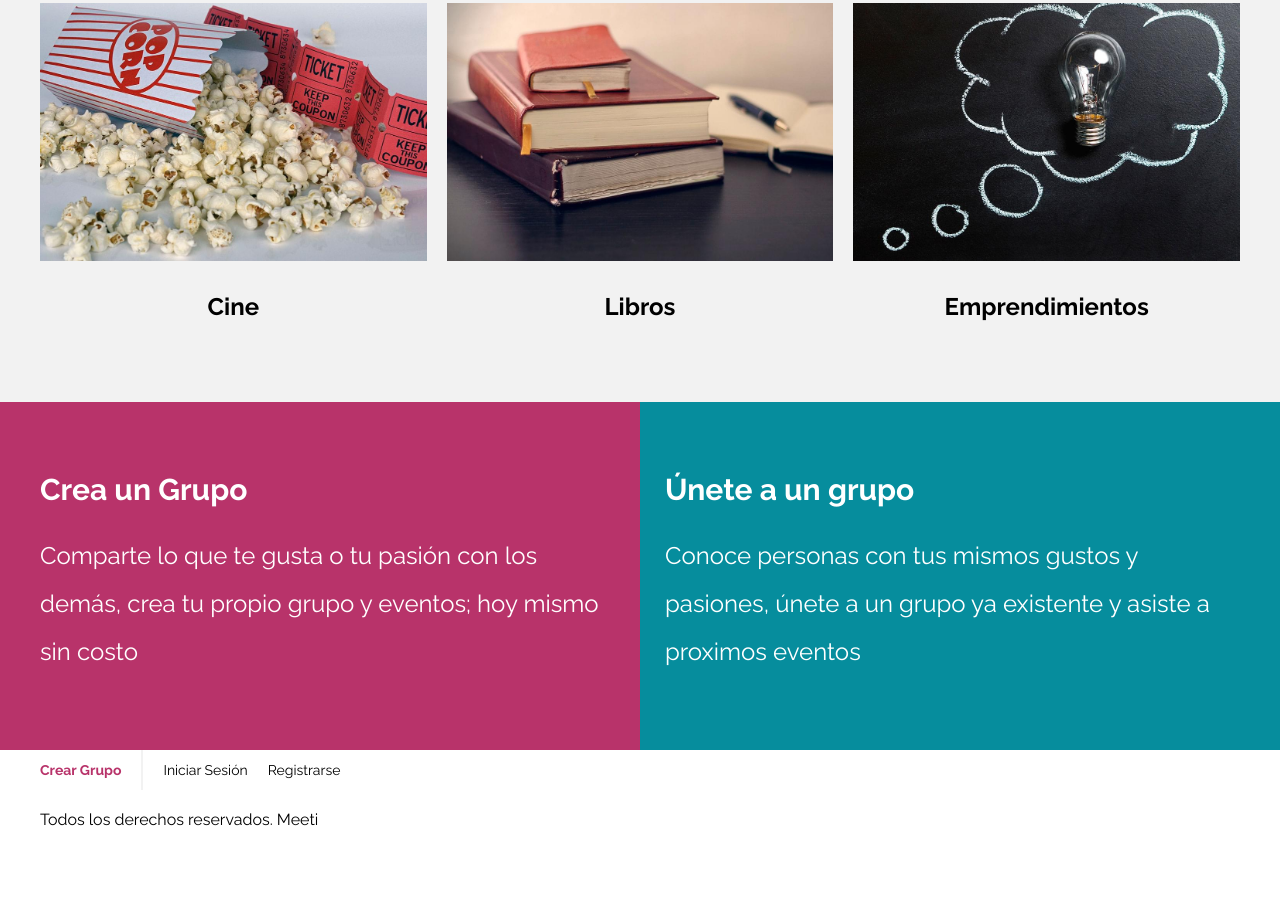
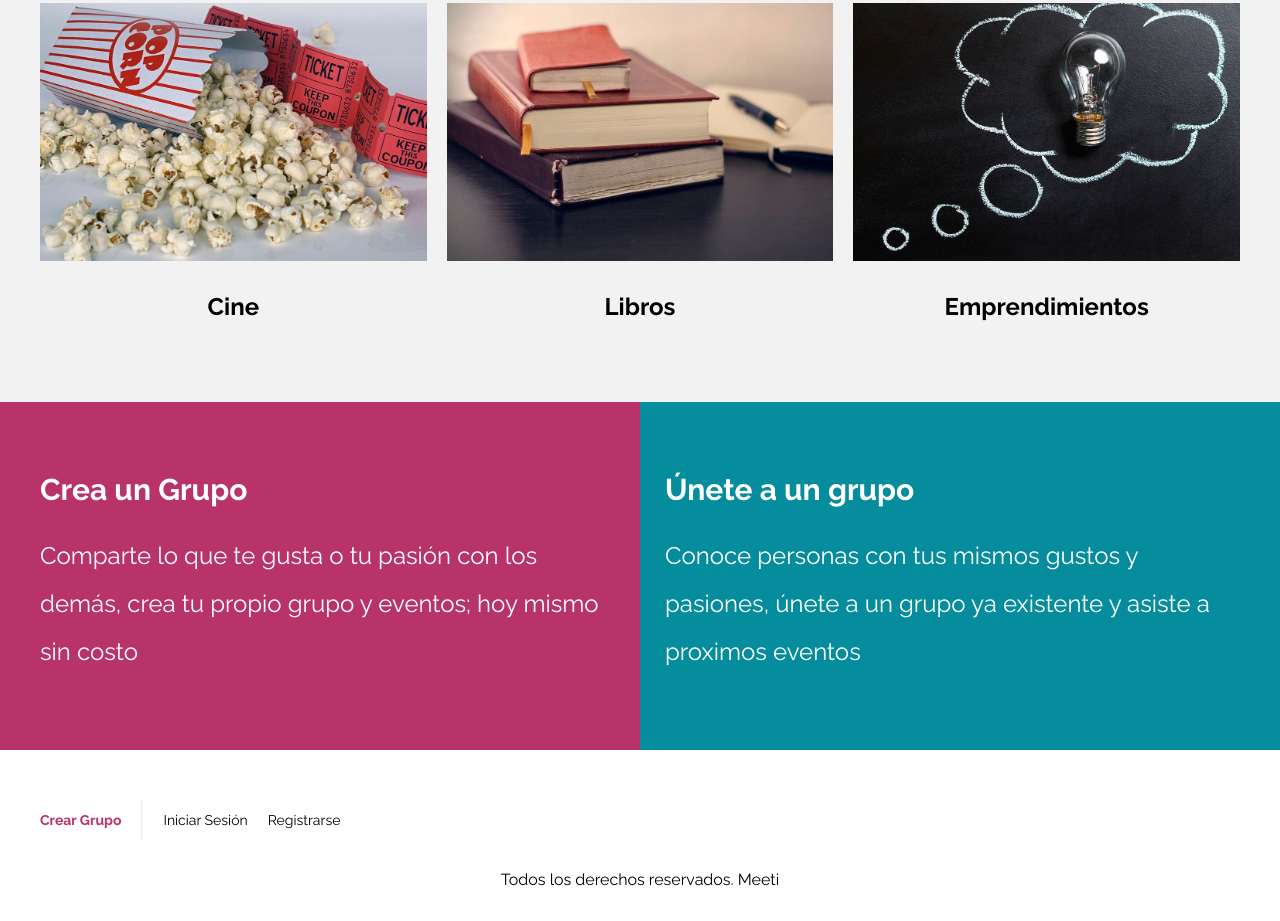
Before and after one commit to contactofernando/Meeti, a website: page index.html in a window 1280 px wide. Shown: the part 2847-3768 px from the top of the page. Before the commit the page ends 3698 px from the top, so only its background shows below. Drawn offline with Linux system fonts and the light colour scheme.

Commit message:
Creado footer en HTML y agregado CSS

```diff
--- a/src/scss/app.scss
+++ b/src/scss/app.scss
@@ -1,3 +1,4 @@
 @use 'base';
 @use 'ui/header';
 @use 'ui/contenido';
+@use 'ui/footer';
--- /dev/null
+++ b/src/scss/ui/footer/_footer.scss
@@ -0,0 +1,10 @@
+
+
+.footer {
+    padding-top: 5rem;
+
+    &__copyright {
+        padding: 1rem;
+        text-align: center;
+    }
+}
--- /dev/null
+++ b/src/scss/ui/footer/_index.scss
@@ -0,0 +1 @@
+@forward 'footer';
--- /dev/null
+++ b/src/scss/ui/meeti/_index.scss
@@ -0,0 +1,2 @@
+@forward 'meeti';
+@forward 'sidebar';
```
Also changed, not shown: meeti.html (+12 -0 lines), build/css/app.css, index.html (line endings or trailing spaces), src/scss/ui/meeti/_meeti.scss (added), src/scss/ui/meeti/_sidebar.scss (added), 1 other file.
